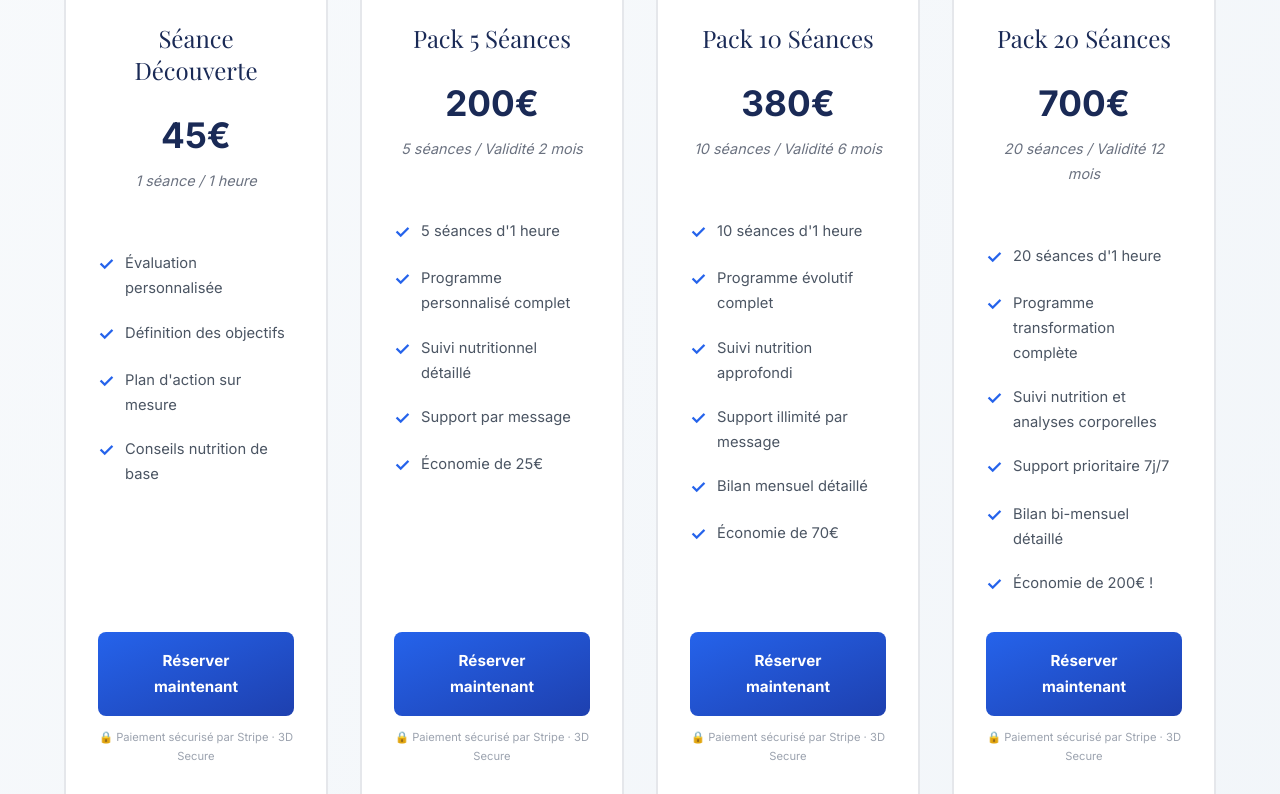
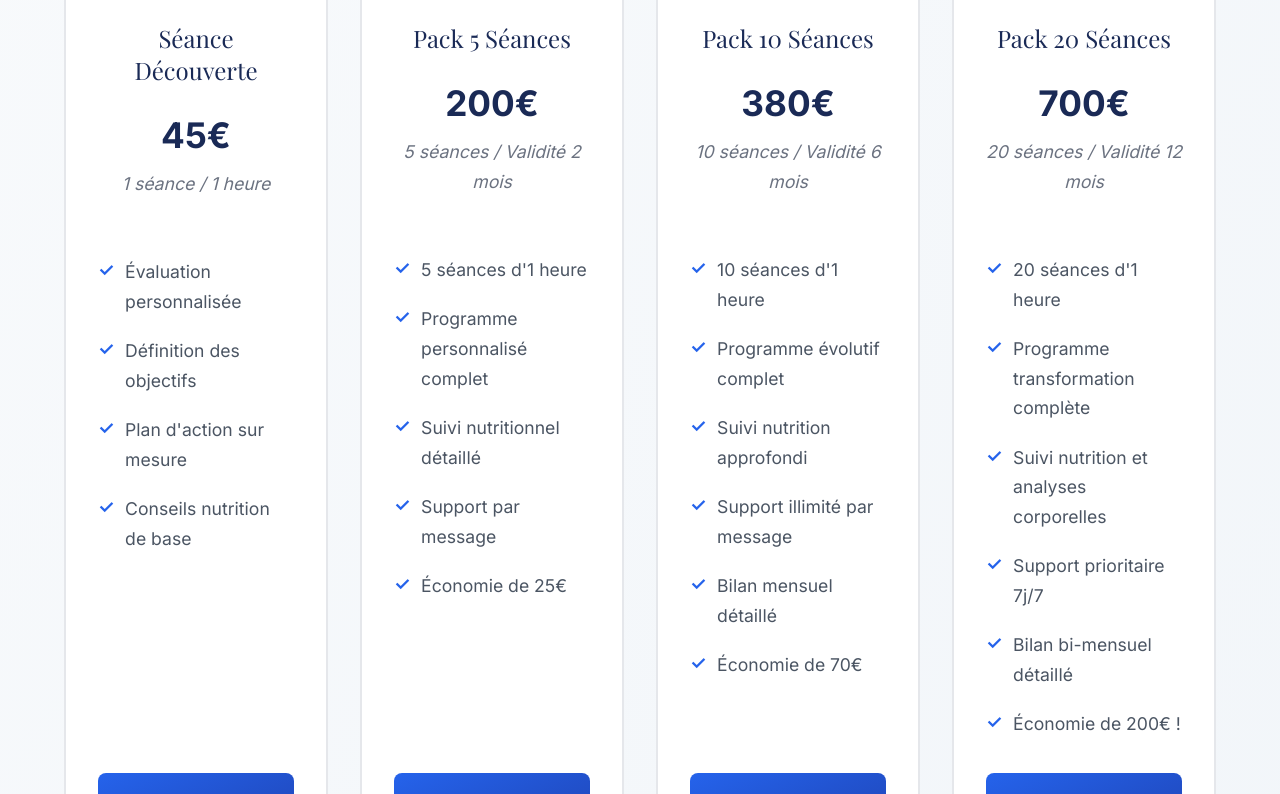
Before and after one commit to Unvodka/Coaching-and-Sport, a Next.js app: page /packs in a window 1280 px wide. Shown: the part 360-1154 px from the top of the page. Built offline with nearby package versions, Linux system fonts and the light colour scheme.

Commit message:
Set all card text font sizes to 1.1rem for consistency
Updated descriptions, features, goals, priceDetails, buttons and duration
across ProgramCard, PricingCard and ServiceCard.

Co-Authored-By: Claude Opus 4.6 <noreply@anthropic.com>

```diff
--- a/components/PricingCard.tsx
+++ b/components/PricingCard.tsx
@@ -29,12 +29,12 @@ export default function PricingCard({
       <div className="text-[2.2rem] font-bold text-heading my-4 leading-none max-[480px]:text-[1.8rem]">
         {price}
       </div>
-      <div className="text-gray-500 text-[0.9rem] mb-6 italic">{duration}</div>
+      <div className="text-gray-500 text-[1.1rem] mb-6 italic">{duration}</div>
       <ul className="list-none p-0 my-6 text-left flex-1">
         {features.map((feature) => (
           <li
             key={feature}
-            className="py-[0.6rem] text-gray-600 text-[0.92rem] flex items-start gap-[0.7rem]"
+            className="py-[0.6rem] text-gray-600 text-[1.1rem] flex items-start gap-[0.7rem]"
           >
             <span className="text-brand-blue font-bold text-lg shrink-0">✓</span>
             {feature}
@@ -42,7 +42,7 @@ export default function PricingCard({
         ))}
       </ul>
       <div className="mt-auto">
-        <span className="bg-gradient-to-br from-brand-blue to-brand-navy text-white py-4 px-8 rounded-lg font-bold text-[0.95rem] transition-all duration-300 w-full inline-block text-center">
+        <span className="bg-gradient-to-br from-brand-blue to-brand-navy text-white py-4 px-8 rounded-lg font-bold text-[1.1rem] transition-all duration-300 w-full inline-block text-center">
           {isLoading ? t("offers.redirecting") : t("offers.bookNow")}
         </span>
         <p className="text-[0.7rem] text-gray-400 mt-3 flex items-center justify-center gap-1">
--- a/components/ProgramCard.tsx
+++ b/components/ProgramCard.tsx
@@ -55,7 +55,7 @@ export default function ProgramCard({
         </h3>
       </div>
       <div className="flex-1 p-6 flex flex-col text-center">
-        <p className="text-gray-500 leading-[1.6] mb-4 text-[0.95rem]">{description}</p>
+        <p className="text-gray-500 leading-[1.6] mb-4 text-[1.1rem]">{description}</p>
 
         {/* What's included */}
         <p className="text-[0.8rem] font-bold text-brand-blue uppercase tracking-wider mb-3 mt-2">
@@ -63,7 +63,7 @@ export default function ProgramCard({
         </p>
         <ul className="list-none p-0 mb-4 text-left mx-auto w-fit">
           {features.map((feature) => (
-            <li key={feature} className="py-1 text-gray-600 flex items-start gap-2.5 text-[0.85rem] leading-snug">
+            <li key={feature} className="py-1 text-gray-600 flex items-start gap-2.5 text-[1.1rem] leading-snug">
               <span className="text-brand-blue font-bold text-sm shrink-0 mt-px">✓</span>
               <span>{feature}</span>
             </li>
@@ -81,7 +81,7 @@ export default function ProgramCard({
         {showGoals && (
           <ul className="list-none p-0 text-left mx-auto w-fit">
             {goals.map((goal) => (
-              <li key={goal} className="py-1 text-gray-600 flex items-start gap-2.5 text-[0.85rem] leading-snug">
+              <li key={goal} className="py-1 text-gray-600 flex items-start gap-2.5 text-[1.1rem] leading-snug">
                 <span className="shrink-0 mt-px">🎯</span>
                 <span>{goal}</span>
               </li>
@@ -93,8 +93,8 @@ export default function ProgramCard({
         <div className="text-[2rem] font-bold text-heading leading-none mb-1 max-[480px]:text-[1.6rem]">
           {price}
         </div>
-        <p className="text-gray-500 text-[0.9rem] mb-5">{priceDetails}</p>
-        <span className="bg-gradient-to-br from-brand-blue to-brand-navy text-white py-3 px-8 rounded-lg font-bold transition-all duration-300 inline-block w-full text-center text-[0.95rem]">
+        <p className="text-gray-500 text-[1.1rem] mb-5">{priceDetails}</p>
+        <span className="bg-gradient-to-br from-brand-blue to-brand-navy text-white py-3 px-8 rounded-lg font-bold transition-all duration-300 inline-block w-full text-center text-[1.1rem]">
           {isLoading ? t("offers.redirecting") : ctaText}
         </span>
         <p className="text-[0.7rem] text-gray-400 mt-3 flex items-center justify-center gap-1">
--- a/components/ServiceCard.tsx
+++ b/components/ServiceCard.tsx
@@ -28,7 +28,7 @@ export default function ServiceCard({
       />
       <div className="p-8 flex-1 flex flex-col">
         <h3 className="text-2xl mb-4 text-heading font-bold">{title}</h3>
-        <p className="text-gray-500 leading-[1.7] text-[0.98rem] flex-1">
+        <p className="text-gray-500 leading-[1.7] text-[1.1rem] flex-1">
           {description}
         </p>
         <span className="inline-flex items-center mt-4 text-brand-blue font-semibold text-sm gap-1 transition-all duration-300 group-hover:gap-2">
```
